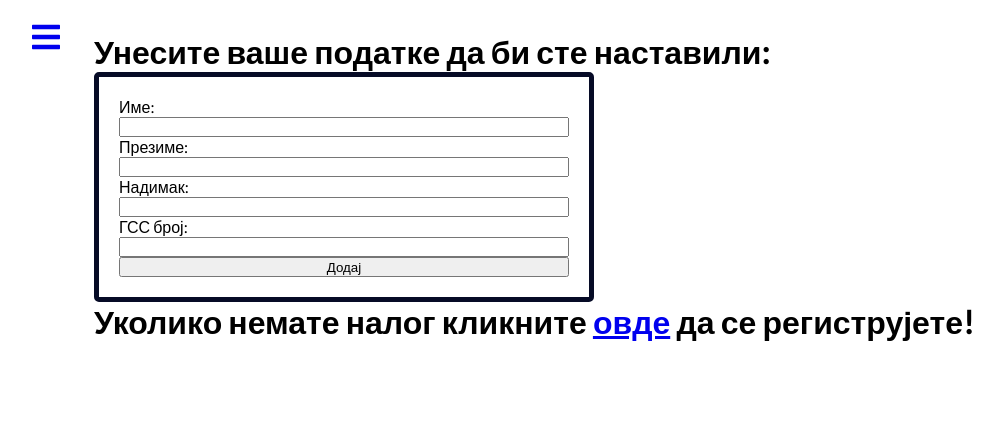
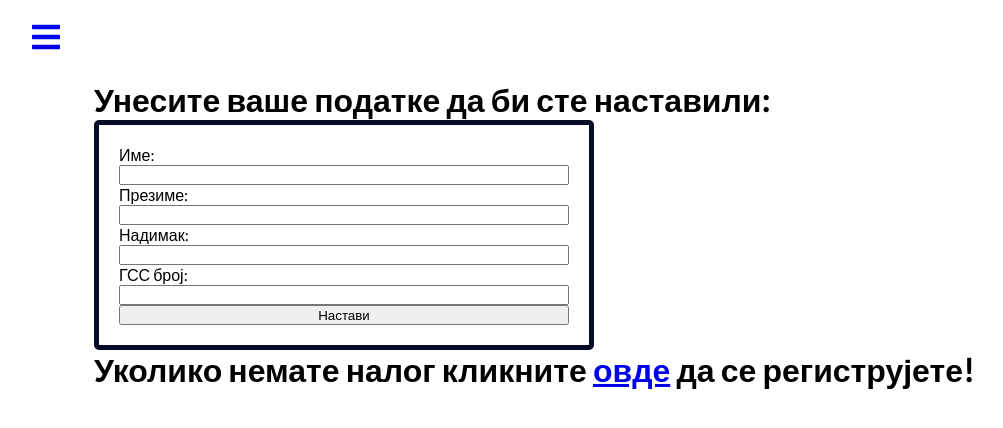
Before and after one commit to Krkula2Krka/GSS_Test_Diplomski, a React (Create React App) app in the folder client/: page /credentialsForTest in a window 1280 px wide. Shown: the top 428 px of the page, without its empty margins (2-1005 px from the left). Built offline with nearby package versions, Linux system fonts and the light colour scheme.

Commit message:
Started logic for fetching child state and usign useRef hook

```diff
--- a/client/src/App.css
+++ b/client/src/App.css
@@ -7,12 +7,7 @@
   font-family: 'Lato', sans-serif;
 }
 
-.sidebar {
-  position: fixed;
-}
-
 .content {
-  padding-top: 2rem;
   padding-left: 6rem;
 }
 
--- a/client/src/App.jsx
+++ b/client/src/App.jsx
@@ -8,15 +8,17 @@ import Navbar from './components/navbar'
 import Home from './pages/home'
 import TakeTest from './pages/takeTest'
 import LoginForm from './components/loginForm'
+import ShowNavBar from './components/showNavBar'
+import Content from './components/Content'
 
 function App () {
   return (
-    <div>
+    <Content>
       <Router>
-        <div className='main'>
-          <div className='sidebar'>
+        <div>
+          <ShowNavBar>
             <Navbar />
-          </div>
+          </ShowNavBar>
           <div className='content'>
             <Routes>
               <Route path='/getAllAreas' element={<GetAllAreas />} />
@@ -31,7 +33,7 @@ function App () {
                     navigateToLocation='/takeTest'
                     mainHeaderContent='Унесите ваше податке да би сте наставили:'
                     isRegestration={false}
-                    submitButtonContent='Додај'
+                    submitButtonContent='Настави'
                   />
                 }
               />
@@ -51,7 +53,7 @@ function App () {
           </div>
         </div>
       </Router>
-    </div>
+    </Content>
   )
 }
 
--- /dev/null
+++ b/client/src/components/Content.jsx
@@ -0,0 +1,11 @@
+import React from 'react'
+
+function Content({children}) {
+  return (
+    <div>
+      {children}
+    </div>
+  )
+}
+
+export default Content
--- /dev/null
+++ b/client/src/components/showNavBar.jsx
@@ -0,0 +1,15 @@
+import React from 'react'
+import { useEffect, useState } from 'react'
+
+function ShowNavBar ({ children }) {
+  const [show, setShow] = useState(true)
+  useEffect(() => {
+    if (window.location.href.includes('/takeTest')) setShow(false)
+    else setShow(true)
+  }, [])
+  return <div>
+    {show && children}
+  </div>
+}
+
+export default ShowNavBar
--- a/client/src/pages/takeTest.jsx
+++ b/client/src/pages/takeTest.jsx
@@ -7,9 +7,6 @@ function TakeTest () {
   const { id } = useParams()
   const [loggedIn, setLoggedIn] = useState(false)
   useEffect(() => {
-    window.addEventListener('locationchange', function () {
-      axios.post(`http://localhost:3001/auth/logoutForTesting/${id}`)
-    })
     window.addEventListener('beforeunload', event => {
       event.preventDefault()
       //axios.post(`http://localhost:3001/auth/logoutForTesting/${id}`)
```
Also changed, not shown: 1 other file (tests, documents, lock files or other folders).
